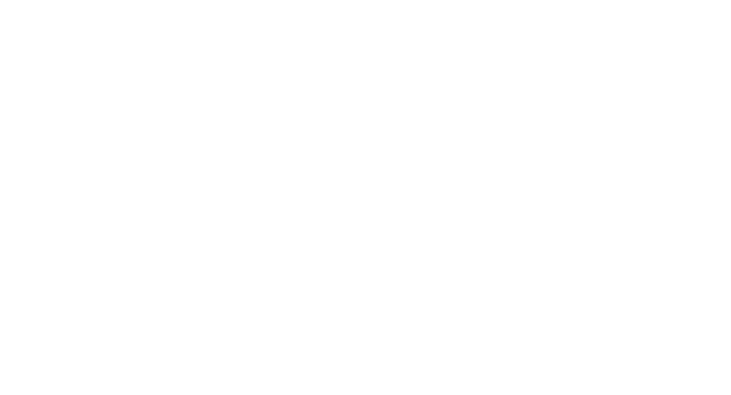
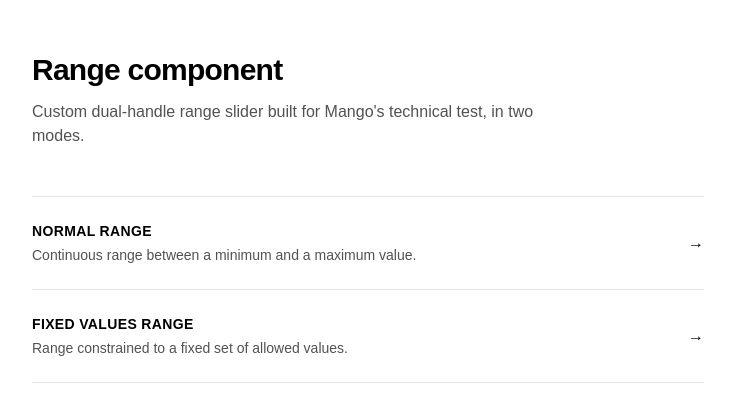
Before and after one commit to MartaCamacho/nextjs-filter, a Next.js app: page / in a window 1280 px wide. Shown: the part 183-578 px from the top of the page, without its empty margins (272-1003 px from the left). Built offline with nearby package versions, Linux system fonts and the light colour scheme.

Commit message:
feat: add landing page linking to both exercises
Minimal entry point listing the normal range and fixed values range
routes so the two exercises are reachable from the root URL.

```diff
--- a/app/page.tsx
+++ b/app/page.tsx
@@ -1,3 +1,55 @@
+import Link from "next/link";
+
+const exercises = [
+  {
+    href: "/exercise1",
+    title: "Normal range",
+    description: "Continuous range between a minimum and a maximum value.",
+  },
+  {
+    href: "/exercise2",
+    title: "Fixed values range",
+    description: "Range constrained to a fixed set of allowed values.",
+  },
+] as const;
+
 export default function Home() {
-  return null;
+  return (
+    <div className="flex flex-1 items-center justify-center bg-white px-6">
+      <main className="w-full max-w-2xl py-24">
+        <h1 className="text-3xl font-semibold tracking-tight text-black">
+          Range component
+        </h1>
+        <p className="mt-3 max-w-lg text-base text-neutral-600">
+          Custom dual-handle range slider built for Mango&apos;s technical
+          test, in two modes.
+        </p>
+        <ul className="mt-12 divide-y divide-neutral-200 border-y border-neutral-200">
+          {exercises.map(({ href, title, description }) => (
+            <li key={href}>
+              <Link
+                href={href}
+                className="group flex items-center justify-between gap-6 py-6 focus-visible:outline focus-visible:outline-2 focus-visible:outline-offset-4 focus-visible:outline-black"
+              >
+                <span>
+                  <span className="block text-sm font-bold tracking-wide text-black uppercase">
+                    {title}
+                  </span>
+                  <span className="mt-1 block text-sm text-neutral-600">
+                    {description}
+                  </span>
+                </span>
+                <span
+                  aria-hidden="true"
+                  className="shrink-0 text-black transition-transform group-hover:translate-x-1"
+                >
+                  →
+                </span>
+              </Link>
+            </li>
+          ))}
+        </ul>
+      </main>
+    </div>
+  );
 }
```
